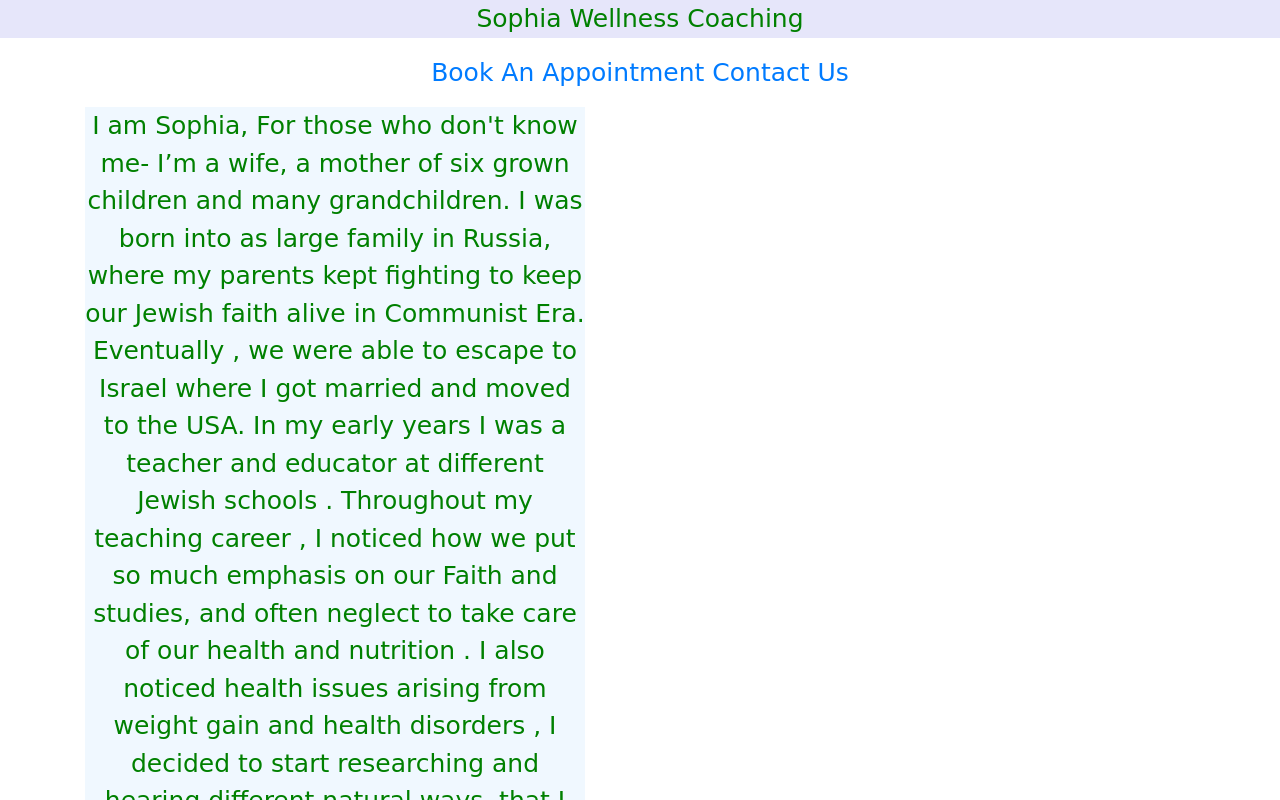
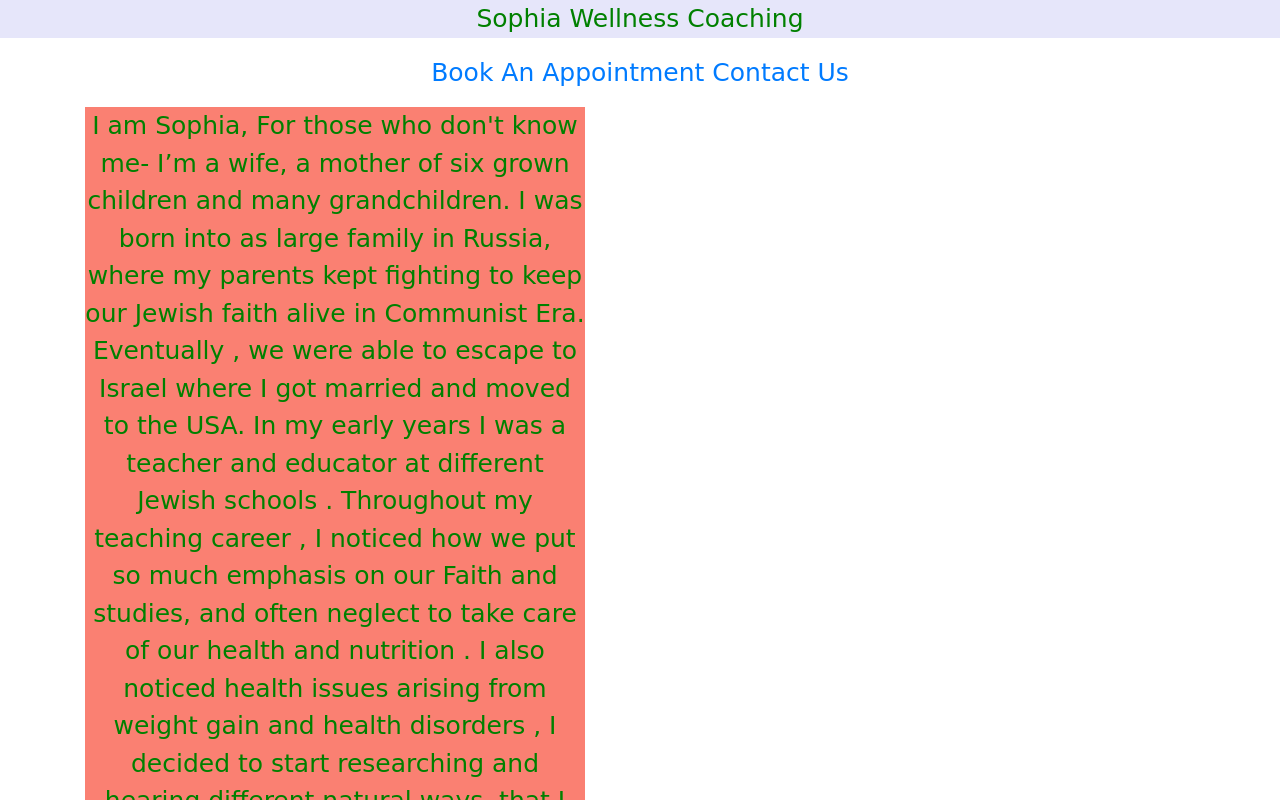
Before and after one commit to sophiawellness/sophiawellness, a plain HTML site: page index.html in a window 1280 px wide. Shown: the top 800 px of the page. Drawn offline with nearby package versions, Linux system fonts and the light colour scheme; a web font is replaced by a local one.

Commit message:
bg color

```diff
--- a/index.html
+++ b/index.html
@@ -35,7 +35,7 @@
 
 
     <div class="row">
-      <center>  <div id="col1" class="column" style="background-color:aliceblue">
+      <center>  <div id="col1" class="column" style="background-color:salmon">
             <p>I am Sophia,
                 For those who don't know me- I’m a wife, a mother of six grown children and many grandchildren.
                 I was born into as large family in Russia, where my parents kept fighting to keep our Jewish faith
```
